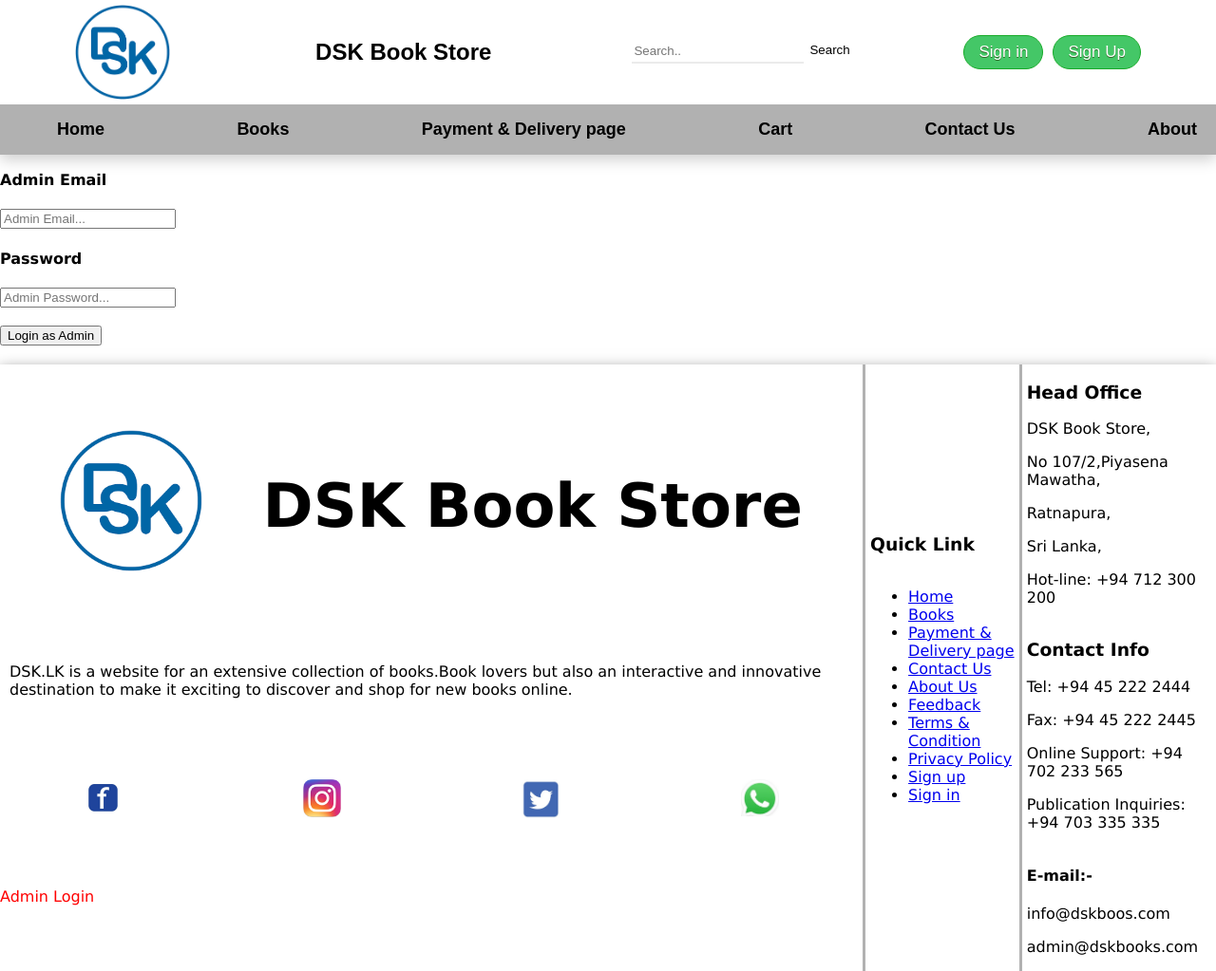
After one commit to IT2080-ITP-2022-Feb/IWT-project, a PHP site: page /adminLogin.php in a window 1280 px wide. The commit adds this page. Shown: the whole page at 95% size. Run offline with PHP 8.4, Linux system fonts and the light colour scheme; data that the repository does not hold is empty; some web fonts are replaced.

Commit message:
Admin Login Added
Book images added

```diff
--- /dev/null
+++ b/adminLogin.php
@@ -0,0 +1,24 @@
+<?php
+  $title = 'Admin Login'; include("header.php");
+?>
+
+
+<link rel="stylesheet" href="./css/about.css">
+
+<title>Admin Login page</title>
+
+<form action="./src/adminLogin_src.php" method="post">
+    <h4>Admin Email</h4>
+    <input placeholder="Admin Email..." type="text" name="email">
+    <h4>Password</h4>
+    <input placeholder="Admin Password..." type="password" name="password"><br><br>
+    <button type="submit" name="submit">Login as Admin</button>
+</form>
+
+
+
+<script src="./js/about.js"></script>
+
+<?php
+	include "./footer.php";
+?>
--- a/css/footer.css
+++ b/css/footer.css
@@ -35,6 +35,10 @@
             flex-direction: row;
             justify-content: space-evenly;
         }
+        .admin__login a{
+            color: rgb(255, 0, 0);
+            text-decoration: none;
+        }
 
 
     .footer__middle {
--- a/footer.php
+++ b/footer.php
@@ -23,6 +23,10 @@
         <a href="https://www.instagram.com/blossom/"> <img id="img1" src="images/inster.jpg" width ="40px"></a>&nbsp;&nbsp;&nbsp;
         <a href="https://www.twwiter.com/"><img id="img1" src="images/twitter.jpg" width ="40px" ></a>&nbsp;&nbsp;&nbsp;
         <a href="https://www.whatsapp.com/blossom/"><img id="img1" src="images/whap.jfif" width ="40px"></a>
+      </div>
+
+      <div class="admin__login">
+        <a href="./adminLogin.php">Admin Login</a>
       </div>
     </div>
 
--- a/login.php
+++ b/login.php
@@ -3,7 +3,7 @@
 ?>
 
 
-<link rel="stylesheet" href="../css/about.css">
+<link rel="stylesheet" href="./css/about.css">
 
 <title>Login page</title>
 
@@ -16,7 +16,7 @@
 
 
 
-<script src="../js/about.js"></script>
+<script src="./js/about.js"></script>
 
 <?php
 	include "./footer.php";
```
Also changed, not shown: Uploads/Books/book2.jpg (added), Uploads/Books/book3.jpg (added), Uploads/Books/book4.jpg (added), Uploads/Books/book5.jpg (added), src/adminLogin_src.php (added).
